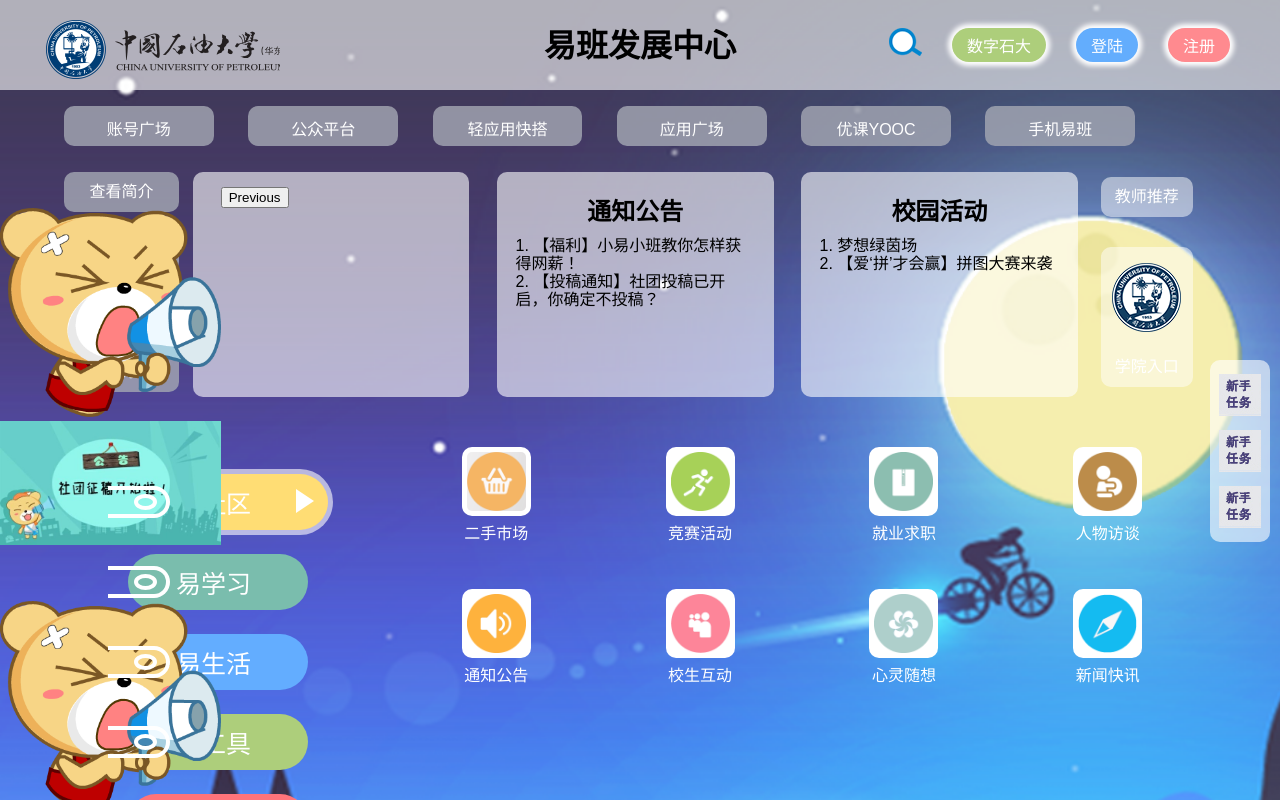
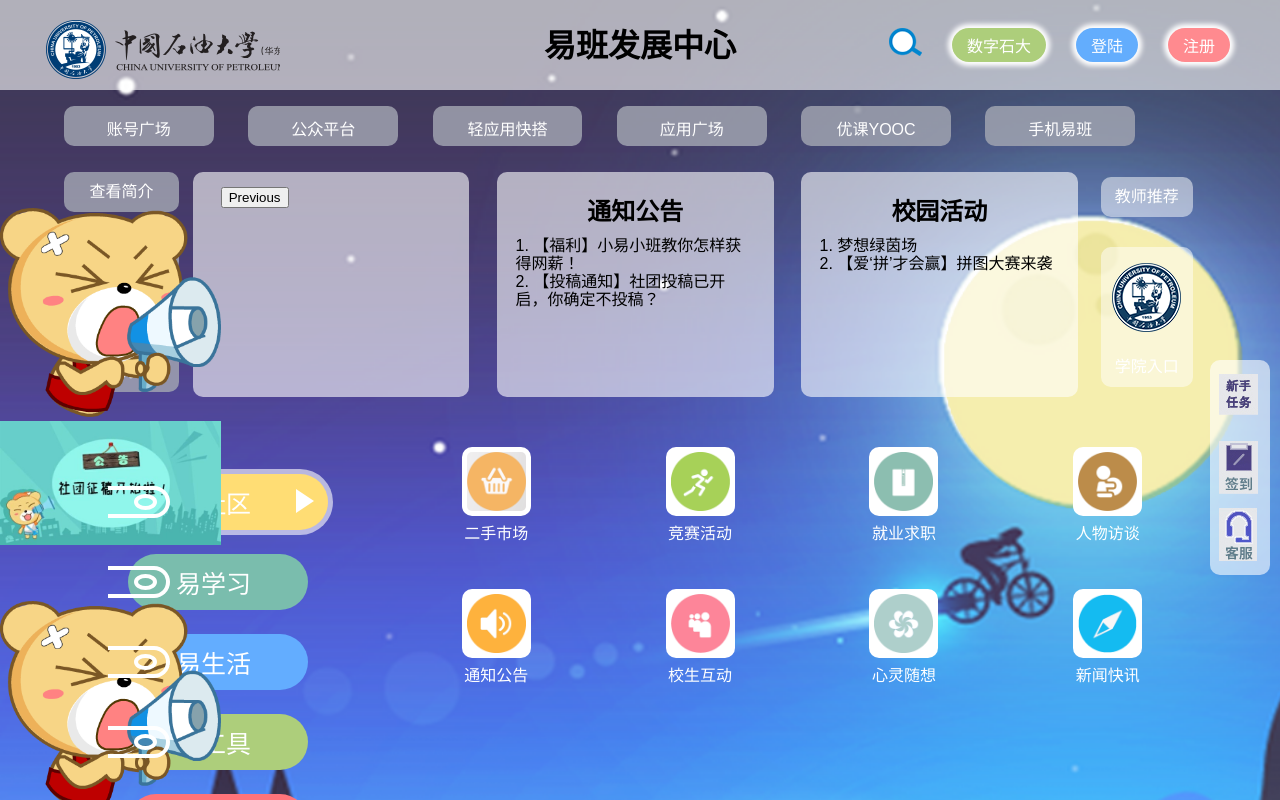
Before and after one commit to upcyiban/HomePage, a React (Create React App) app: page / in a window 1280 px wide. Shown: the top 800 px of the page. Built offline with nearby package versions, Linux system fonts and the light colour scheme.

Commit message:
add right icons

```diff
--- a/src/components/right-bar/RightBar.css
+++ b/src/components/right-bar/RightBar.css
@@ -10,5 +10,5 @@
     margin: 14px auto 14px auto;
     display: block;
     width: 42px;
-    height: 42px
+    height: 53px;
 }
--- a/src/components/right-bar/RightBar.js
+++ b/src/components/right-bar/RightBar.js
@@ -1,5 +1,7 @@
 import React,{ Component } from 'react'
 import iconBg from '../../assets/icon/right-icon.png'
+import iconBg1 from '../../assets/icon/right-icon1.png'
+import iconBg2 from '../../assets/icon/right-icon2.png'
 import './RightBar.css'
 
 const config = [
@@ -8,11 +10,11 @@
         href:'#'
     },
     {
-        iconBg:iconBg,
+        iconBg:iconBg1,
         href:'#'
     },
     {
-        iconBg:iconBg,
+        iconBg:iconBg2,
         href:'#'
     }
 ]
@@ -20,7 +22,7 @@
 class RightBarIcon extends Component{
     render(){
         return (
-            <a className="Right-Bar-Icon" style={{background: `url(${this.props.iconBg})`}} href={this.props.href}> </a>
+            <a className="Right-Bar-Icon" style={{background: `url(${this.props.iconBg})`,backgroundRepeat:'no-repeat'}} href={this.props.href}> </a>
         )
     }
 }
```
Also changed, not shown: src/assets/icon/right-icon1.png (added), src/assets/icon/right-icon2.png (added).
